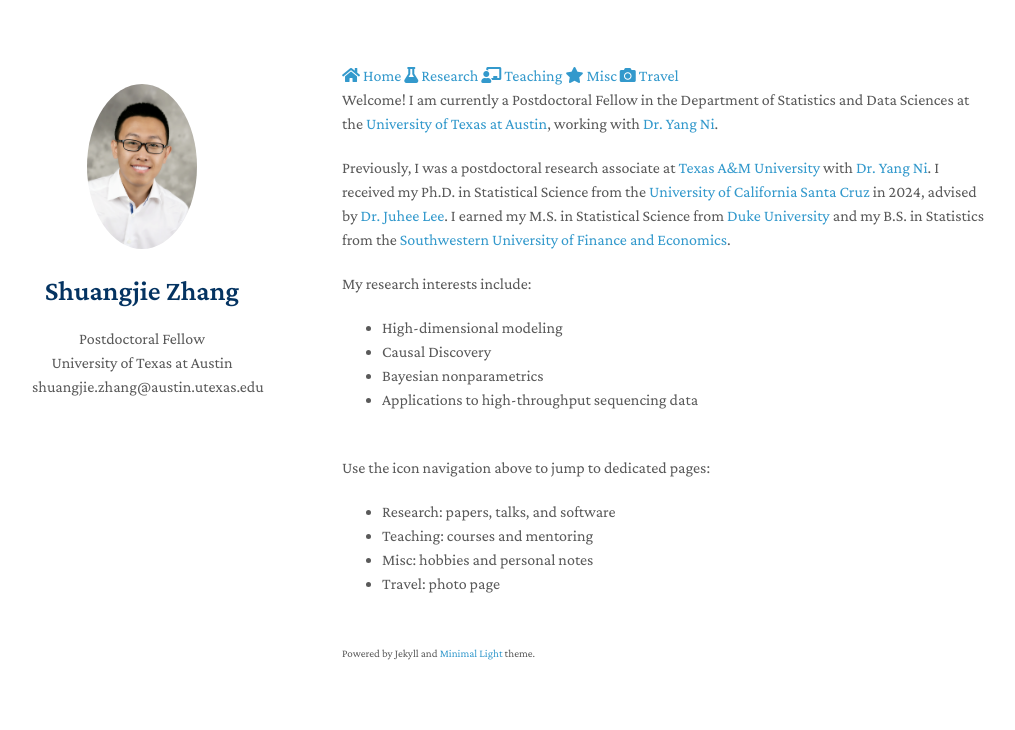
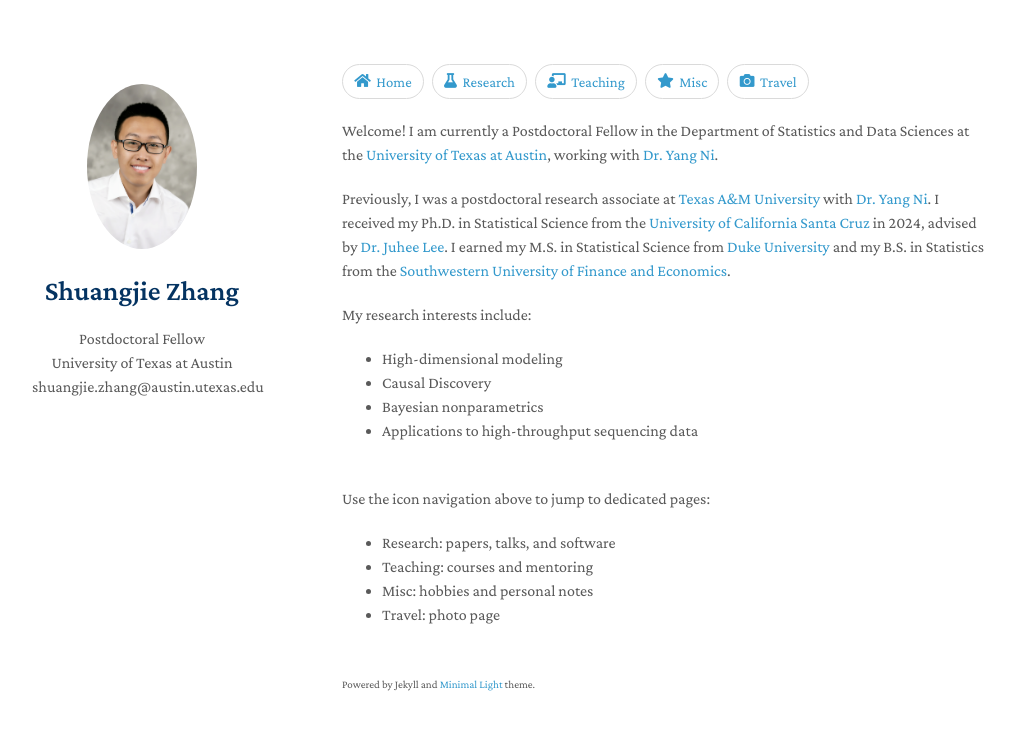
Before and after one commit to shuang-jie/shuang-jie.github.io, a Jekyll site: the page built from index.md, in a window 1280 px wide. Shown: the top 730 px of the page, without its empty margins (128-1143 px from the left). Built offline with Jekyll 4.4.1, drawn with Linux system fonts in a browser that asks for light colours; nearby versions of some CDN libraries; a style sheet for code colours, icons or effects is not loaded.

Commit message:
Add files via upload

```diff
--- a/assets/css/style.scss
+++ b/assets/css/style.scss
@@ -2,3 +2,25 @@
 ---
 
 @import "minimal-light";
+
+.page-nav {
+  display: flex;
+  flex-wrap: wrap;
+  gap: 0.5rem;
+  margin-bottom: 1.25rem;
+}
+
+.page-nav-link {
+  display: inline-flex;
+  align-items: center;
+  gap: 0.35rem;
+  padding: 0.35rem 0.7rem;
+  border: 1px solid #dadada;
+  border-radius: 999px;
+  text-decoration: none;
+  font-size: 0.92rem;
+}
+
+.page-nav-link:hover {
+  border-color: #7a7a7a;
+}
```
